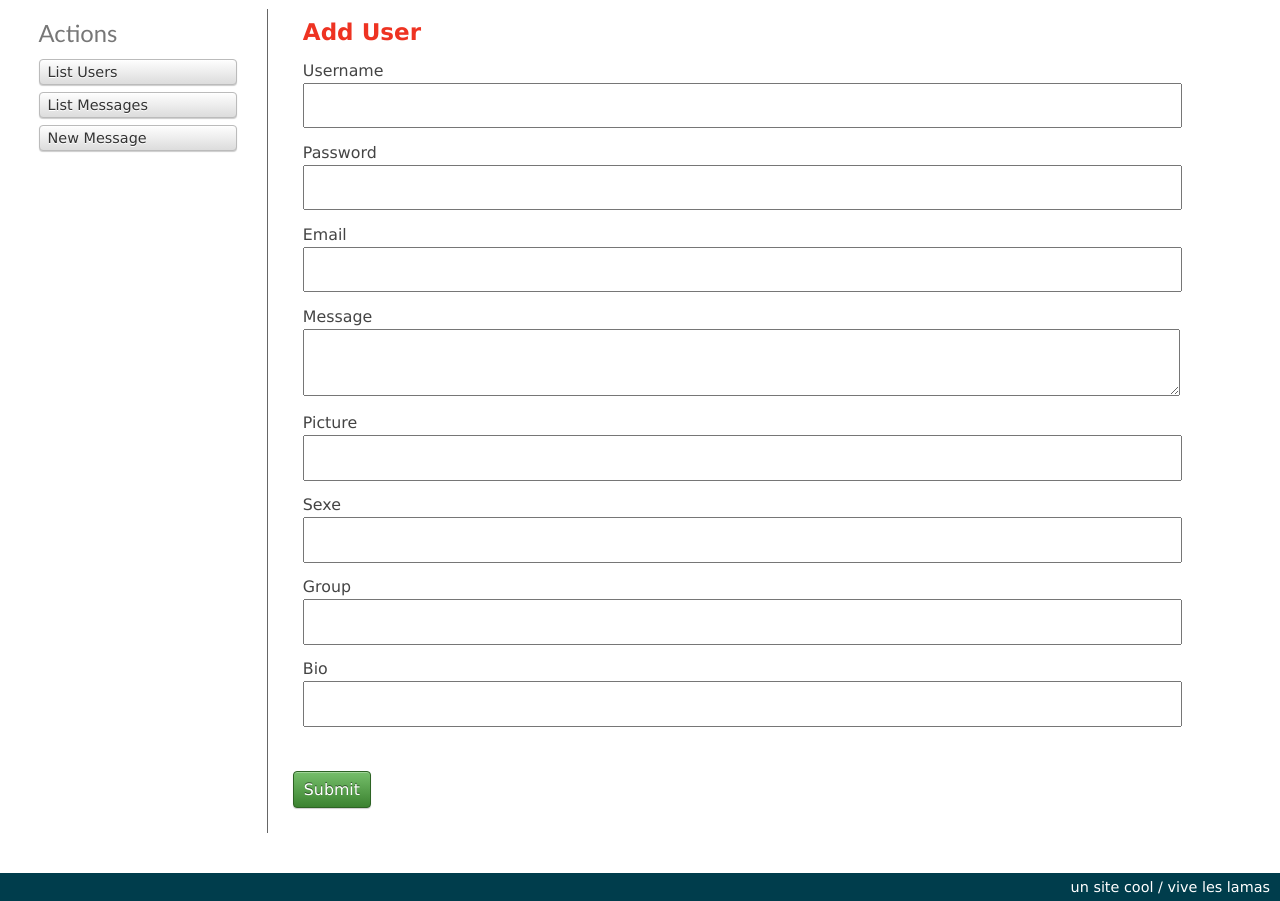
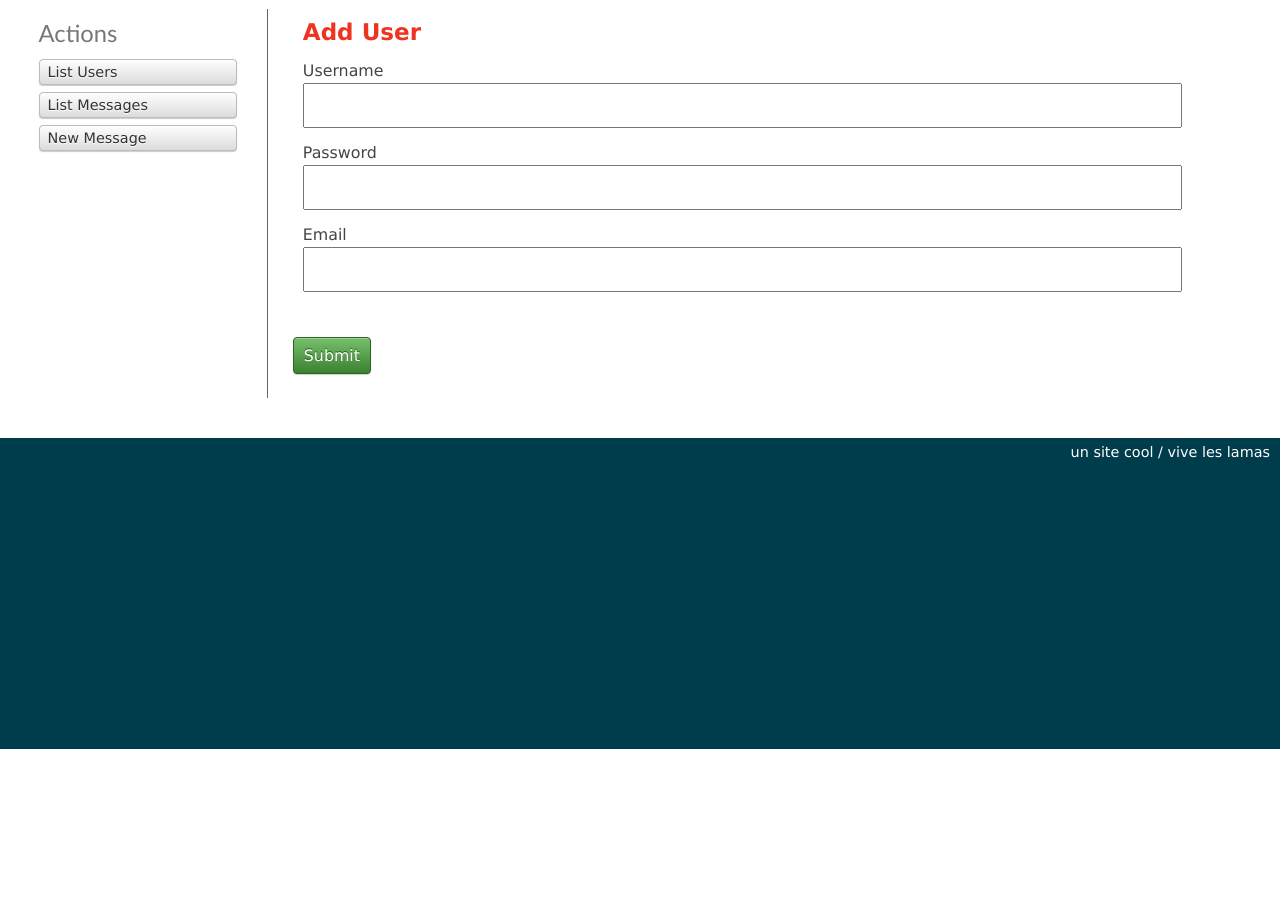
Before and after one commit to PhilippeGremmel/eatme, a CakePHP app: the page made by app/View/Users/add.ctp in a window 1280 px wide. Shown: the part 51-952 px from the top of the page. After the commit the page ends 800 px from the top, so only its background shows below. Run offline with PHP 8.4 and a stand-in for CakePHP, Linux system fonts and the light colour scheme; the template is opened without the code that fills it, so the values that code supplies are empty; form fields are guessed from the names that the template uses; some libraries are stand-ins or nearby versions.

Commit message:
subscibe form cleaner

```diff
--- a/app/View/Users/add.ctp
+++ b/app/View/Users/add.ctp
@@ -6,14 +6,10 @@
 		echo $this->Form->input('username');
 		echo $this->Form->input('password');
 		echo $this->Form->input('email');
-		echo $this->Form->input('message_id');
-		echo $this->Form->input('picture_id');
-		echo $this->Form->input('sexe_id');
-		echo $this->Form->input('group_id');
-		echo $this->Form->input('bio');
 	?>
 	</fieldset>
 <?php echo $this->Form->end(__('Submit')); ?>
+
 </div>
 <div class="actions">
 	<h3><?php echo __('Actions'); ?></h3>
```
